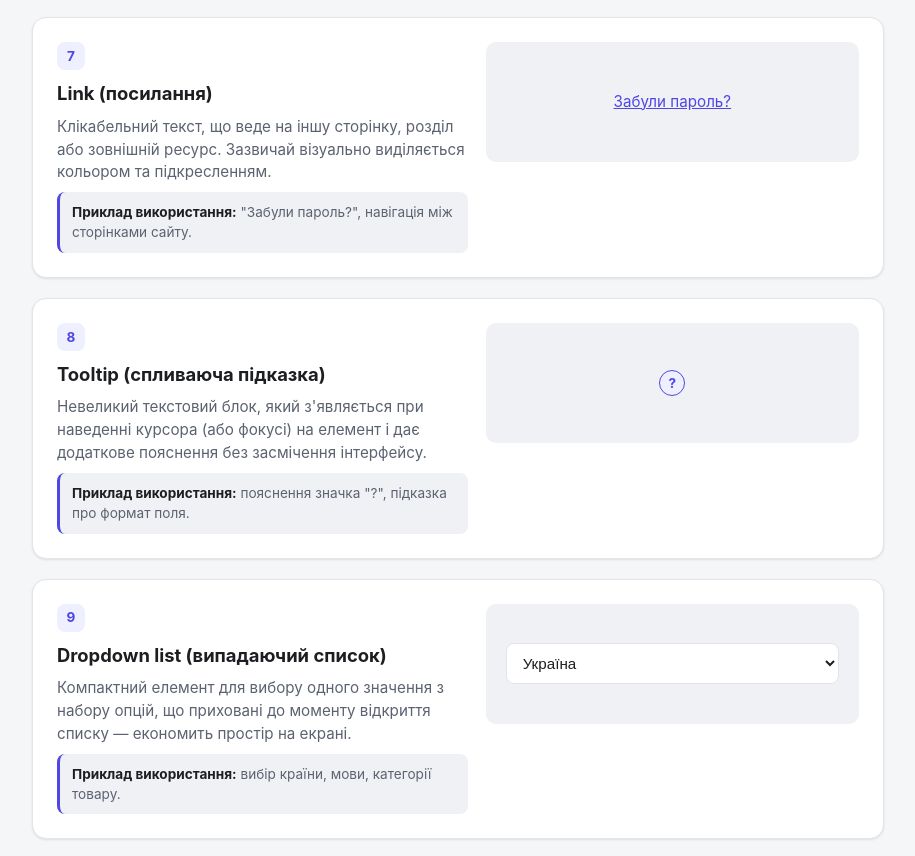
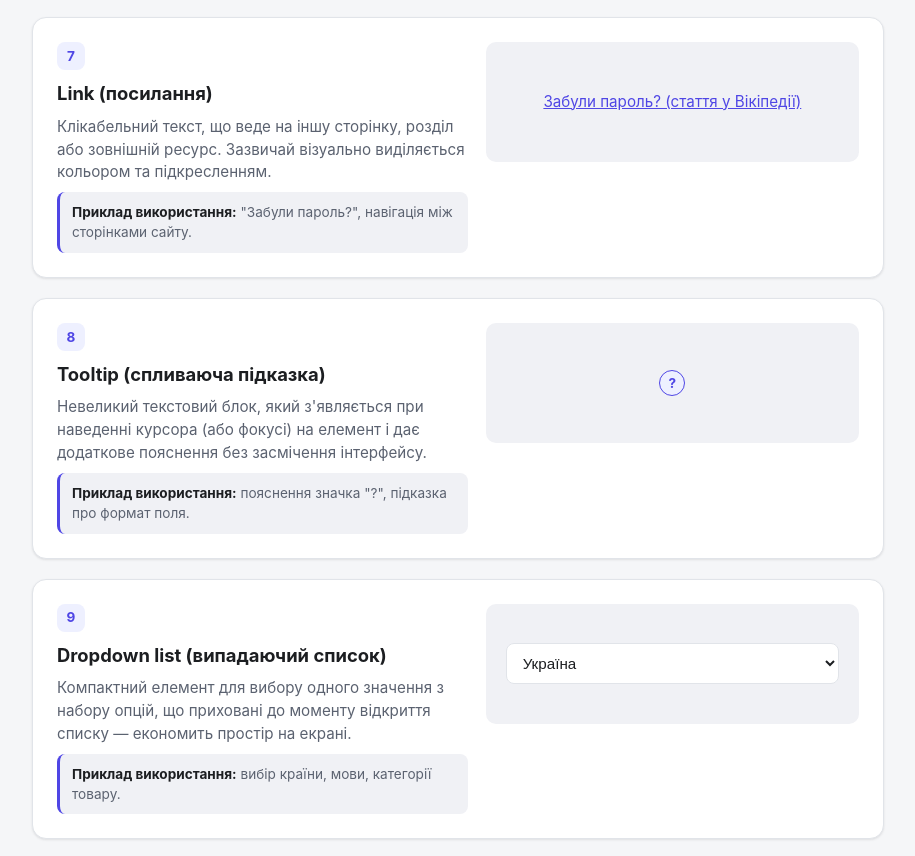
Before and after one commit to AndriiSherudylo/KPI2, a plain HTML site: page index.html in a window 1280 px wide. Shown: the part 1880-2736 px from the top of the page, without its empty margins (182-1097 px from the left). Drawn offline with Linux system fonts and the light colour scheme.

Commit message:
Replace span with link for password reset demo

```diff
--- a/index.html
+++ b/index.html
@@ -375,7 +375,7 @@
       <div class="use-case"><b>Приклад використання:</b> "Забули пароль?", навігація між сторінками сайту.</div>
     </div>
     <div class="demo">
-      <span class="link-demo">Забули пароль?</span>
+      <a class="link-demo" href="https://en.wikipedia.org/wiki/Self-service_password_reset" target="_blank" rel="noopener noreferrer">Забули пароль? (стаття у Вікіпедії)</a>
     </div>
   </section>
 
```
